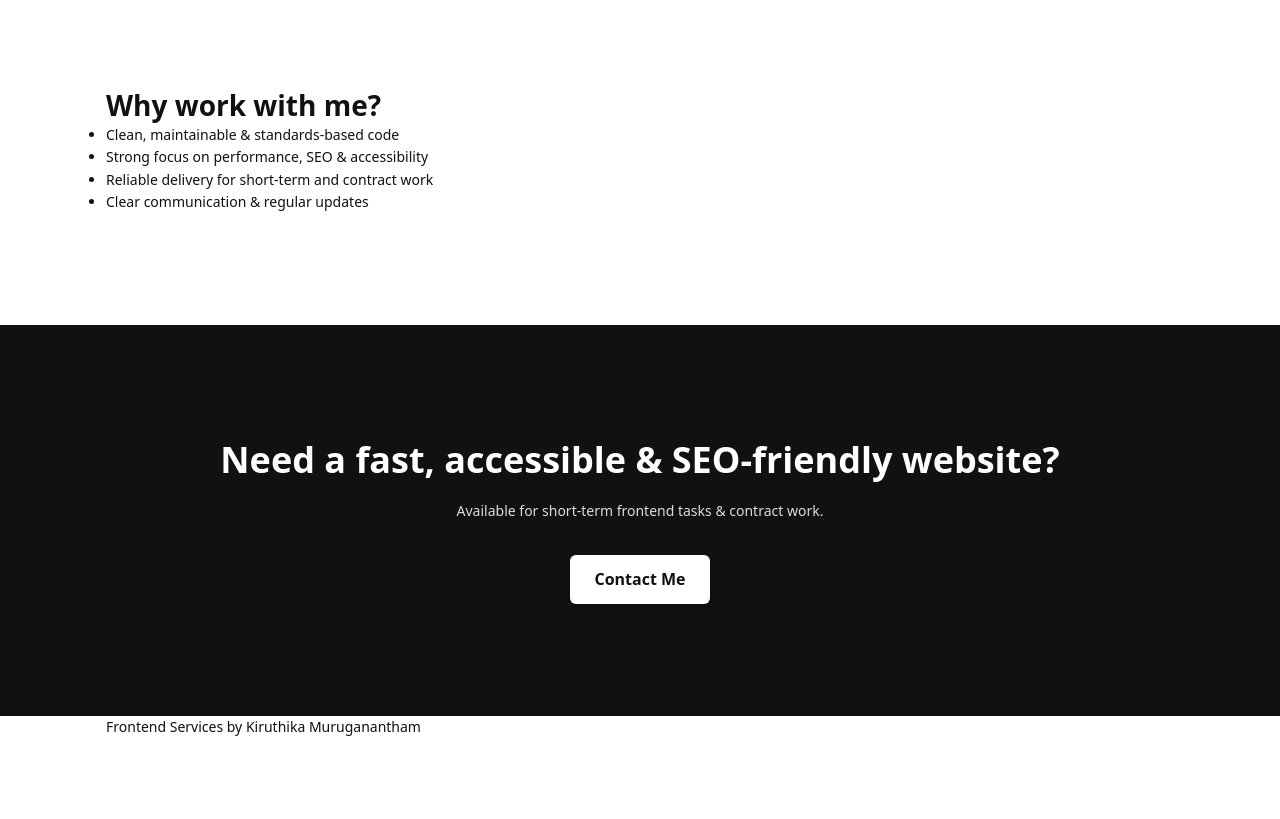
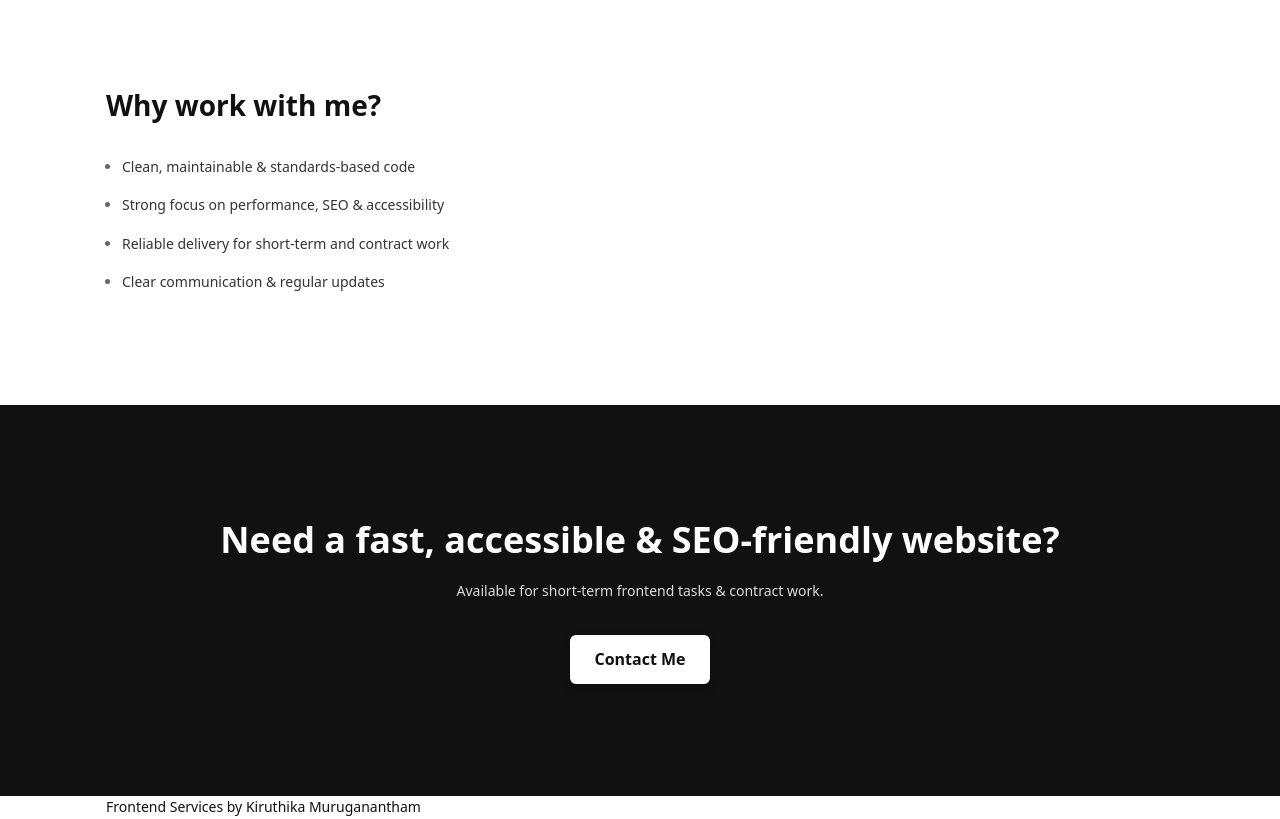
Before and after one commit to KiruthikaMKS1617/service-portfolio, a website: page index.html in a window 1280 px wide. Shown: the part 1280-2099 px from the top of the page. Before the commit the page ends 2019 px from the top, so only its background shows below. Drawn offline with Linux system fonts and the light colour scheme.

Commit message:
ADDED :: Why-me Core

```diff
--- a/scss/components/_index.scss
+++ b/scss/components/_index.scss
@@ -2,5 +2,6 @@
 @forward "hero";
 @forward "services";
 @forward "proof";
+@forward "why-me";
 @forward "cta";
 @forward "footer";
--- /dev/null
+++ b/scss/components/_why-me.scss
@@ -0,0 +1,29 @@
+@use "../base/variables" as var;
+
+.why-me {
+  &__heading {
+    font-size: var.$font-heading-sm;
+    margin-bottom: var.$space-3;
+  }
+
+  &__list {
+    list-style: disc;
+    display: flex;
+    flex-direction: column;
+    gap: var.$space-2;
+    padding-left: 1.6rem; // for bullets
+
+    @media (min-width: var.$bp-md) {
+      max-width: 70ch;
+    }
+  }
+
+  &__item {
+    font-size: var.$font-body;
+    line-height: var.$line-height-normal;
+    color: #333;
+    &::marker {
+      color: #666;
+    }
+  }
+}
```
Also changed, not shown: css/main.css, 1 other file.
